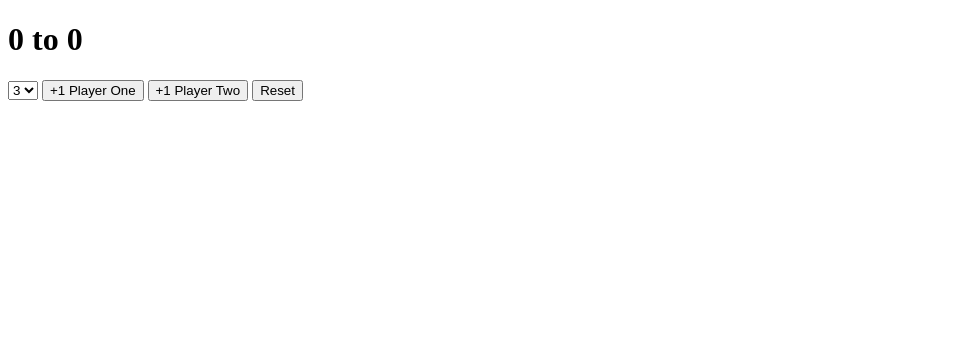
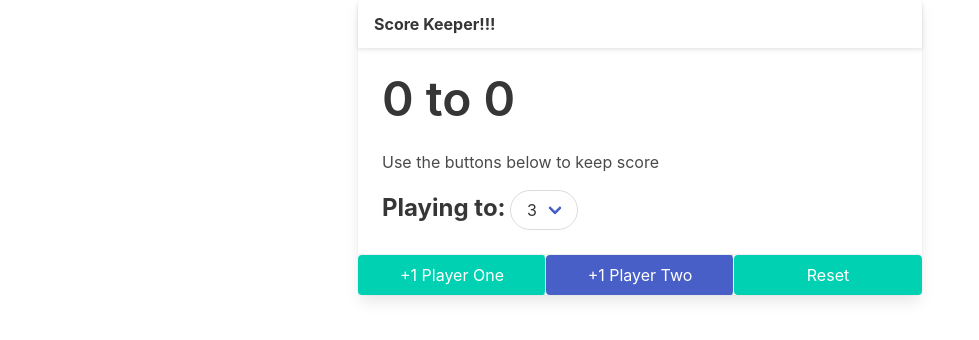
Before and after one commit to rjhern37/boredScoreKeeper, a plain HTML site: page index.html in a window 1280 px wide. Shown: the whole page, without its empty margins (0-979 px from the left). Drawn offline with nearby package versions, Linux system fonts and the light colour scheme.

Commit message:
adding Bulma style

```diff
--- a/index.html
+++ b/index.html
@@ -4,20 +4,46 @@
 		<meta charset="UTF-8" />
 		<meta http-equiv="X-UA-Compatible" content="IE=edge" />
 		<meta name="viewport" content="width=device-width, initial-scale=1.0" />
+		<link rel="stylesheet" href="https://cdn.jsdelivr.net/npm/bulma@0.9.1/css/bulma.min.css" />
+
 		<link rel="stylesheet" href="./style.css" />
 
 		<title>Score Keeper</title>
 	</head>
 	<body>
-		<h1><span id="p1Display">0</span> to <span id="p2Display">0</span></h1>
-		<select name="" id="playTo">
-			<option value="3">3</option>
-			<option value="5">5</option>
-			<option value="7">7</option>
-		</select>
-		<button id="p1Button">+1 Player One</button>
-		<button id="p2Button">+1 Player Two</button>
-		<button id="resetButton">Reset</button>
+		<div class="container">
+			<div class="columns">
+				<div class="column is-half is-offset-one-quarter">
+					<div class="card">
+						<header class="card-header">
+							<p class="card-header-title">Score Keeper!!!</p>
+						</header>
+						<div class="card-content">
+							<div class="content">
+								<h1 class="title is-1">
+									<span id="p1Display">0</span> to <span id="p2Display">0</span>
+								</h1>
+								<p>Use the buttons below to keep score</p>
+
+								<label for="playTo" class="label is-inline is-large">Playing to:</label>
+								<div class="select is-rounded">
+									<select name="" id="playTo">
+										<option value="3">3</option>
+										<option value="5">5</option>
+										<option value="7">7</option>
+									</select>
+								</div>
+							</div>
+						</div>
+						<footer class="card-footer">
+							<button id="p1Button" class="button is-primary card-footer-item">+1 Player One</button>
+							<button id="p2Button" class="button is-link card-footer-item">+1 Player Two</button>
+							<button id="resetButton" class="button is-primary card-footer-item">Reset</button>
+						</footer>
+					</div>
+				</div>
+			</div>
+		</div>
 
 		<script src="./app.js"></script>
 	</body>
--- a/style.css
+++ b/style.css
@@ -1,6 +1,6 @@
-.is-success {
+.success {
 	color: green;
 }
-.is-danger {
+.danger {
 	color: red;
 }
```
